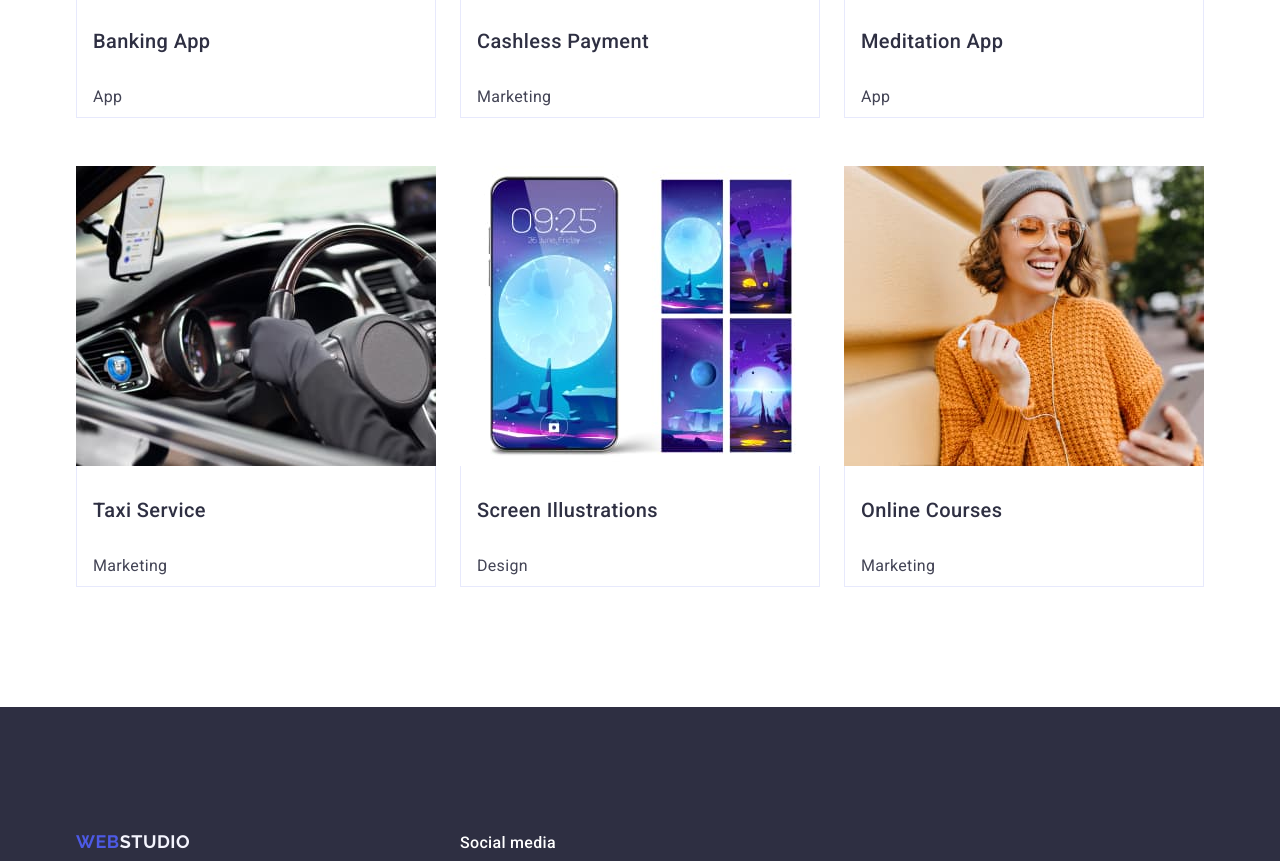
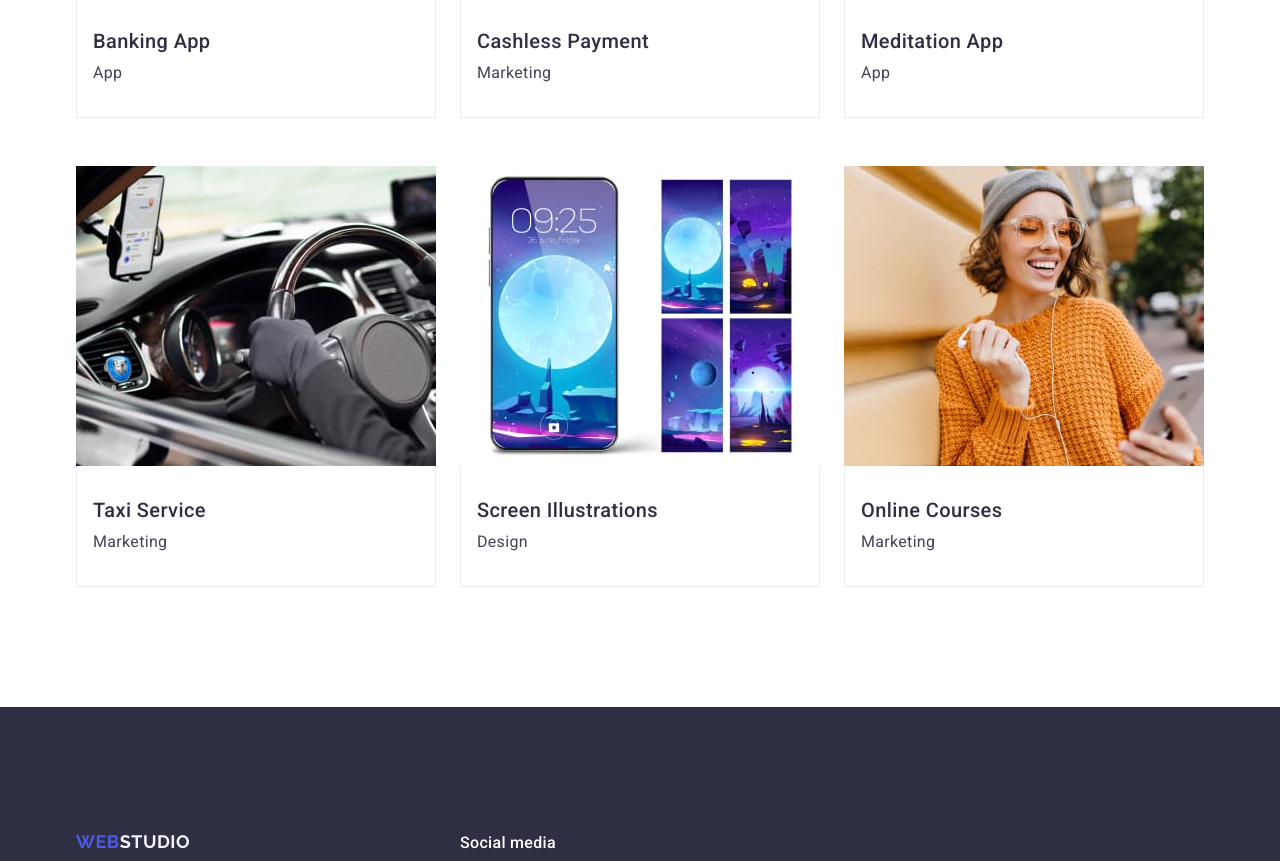
Before and after one commit to CosteaDarius/goit-markup-hw-04, a plain HTML site: page index.html in a window 1280 px wide. Shown: the part 2260-3121 px from the top of the page. Drawn offline with nearby package versions, Linux system fonts and the light colour scheme.

Commit message:
Update styles.css

```diff
--- a/css/styles.css
+++ b/css/styles.css
@@ -364,11 +364,6 @@ body {
     0px 1px 1px rgba(46, 47, 66, 0.16), 0px 2px 1px rgba(46, 47, 66, 0.08);
 }
 
-.portofolio-img-description {
-  transform: translateY(100%);
-  transition: transform 250ms cubic-bezier(0.4, 0, 0.2, 1);
-}
-
 .portofolio-item:hover .portofolio-img-description {
   transform: translateY(0%);
   transition: transform 250ms cubic-bezier(0.4, 0, 0.2, 1);
```
